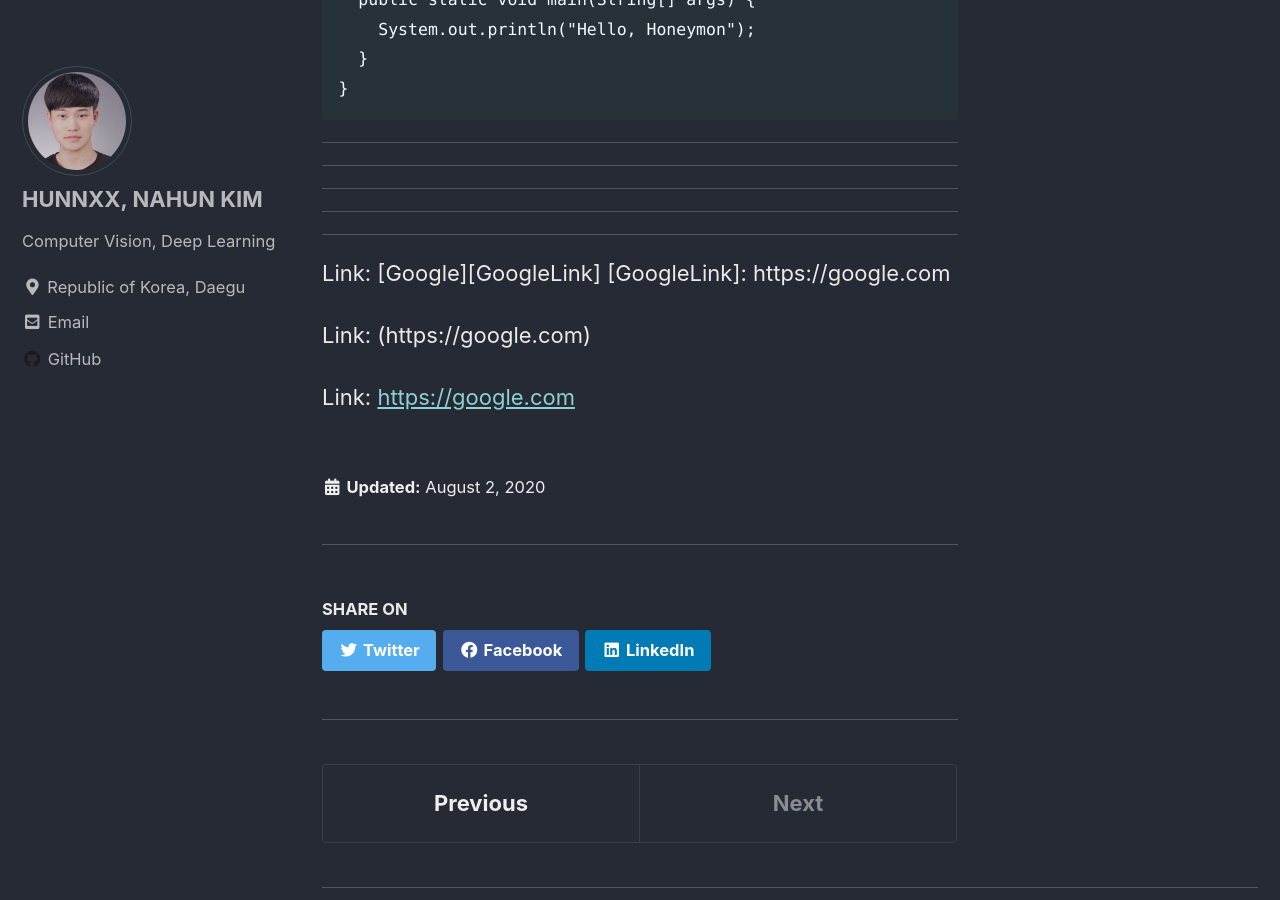
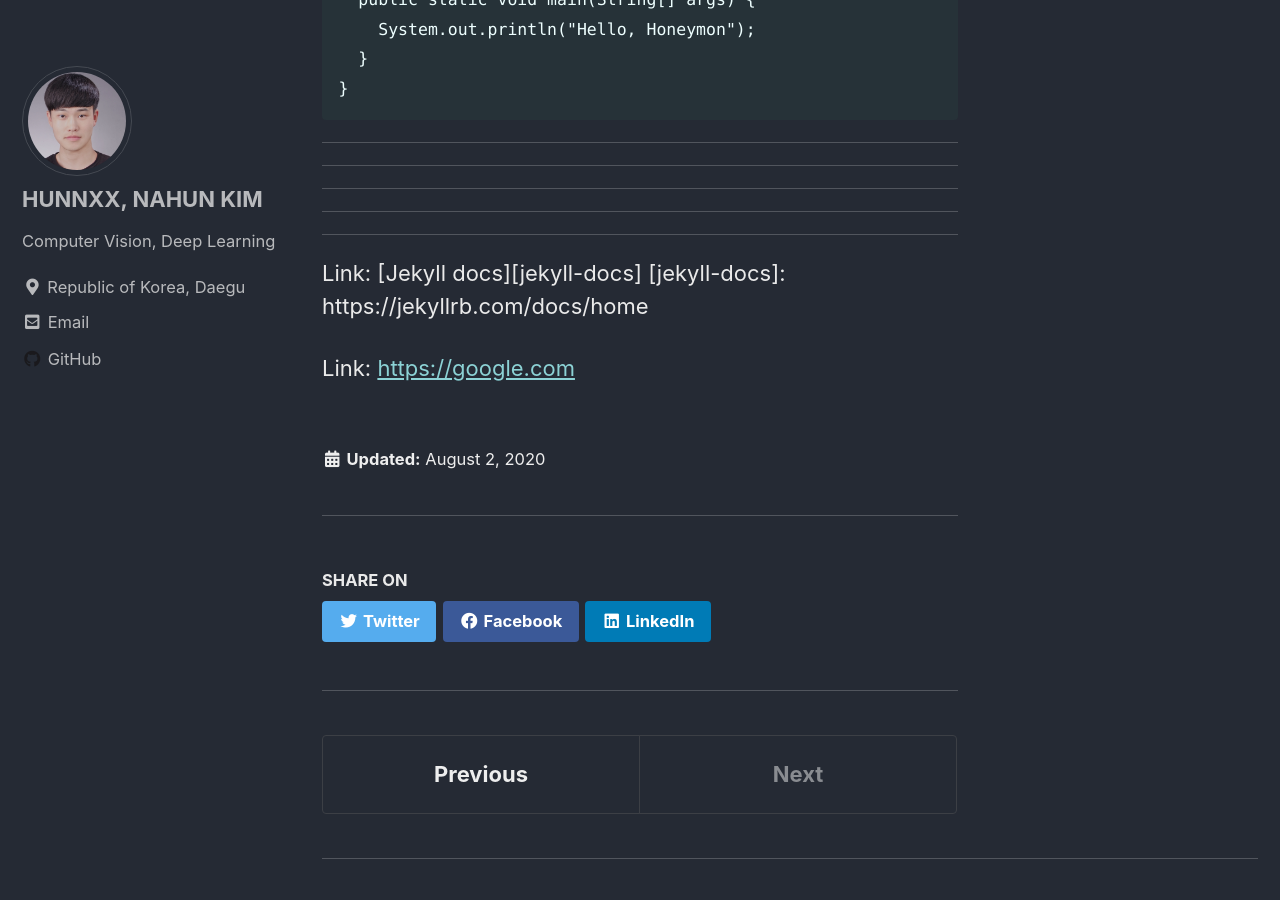
Before and after one commit to hunnxx/hunnxx.github.io, a Jekyll site: the page built from _posts/2020-08-01-practice.md, in a window 1280 px wide and 900 px high, scrolled down 2114 px. Built offline with Jekyll 4.4.1, drawn with Linux system fonts in a browser that asks for light colours; cached includes are drawn as plain includes.

Commit message:
Update 2020-08-01-practice.md

```diff
--- a/_posts/2020-08-01-practice.md
+++ b/_posts/2020-08-01-practice.md
@@ -74,9 +74,7 @@ public class BootSpringBootApplication {
 ---------------------------------------
 
 
-Link: [Google][GoogleLink]
-[GoogleLink]: https://google.com
-
-Link: (https://google.com)
+Link: [Jekyll docs][jekyll-docs]
+[jekyll-docs]: https://jekyllrb.com/docs/home
 
 Link: <https://google.com>
```
